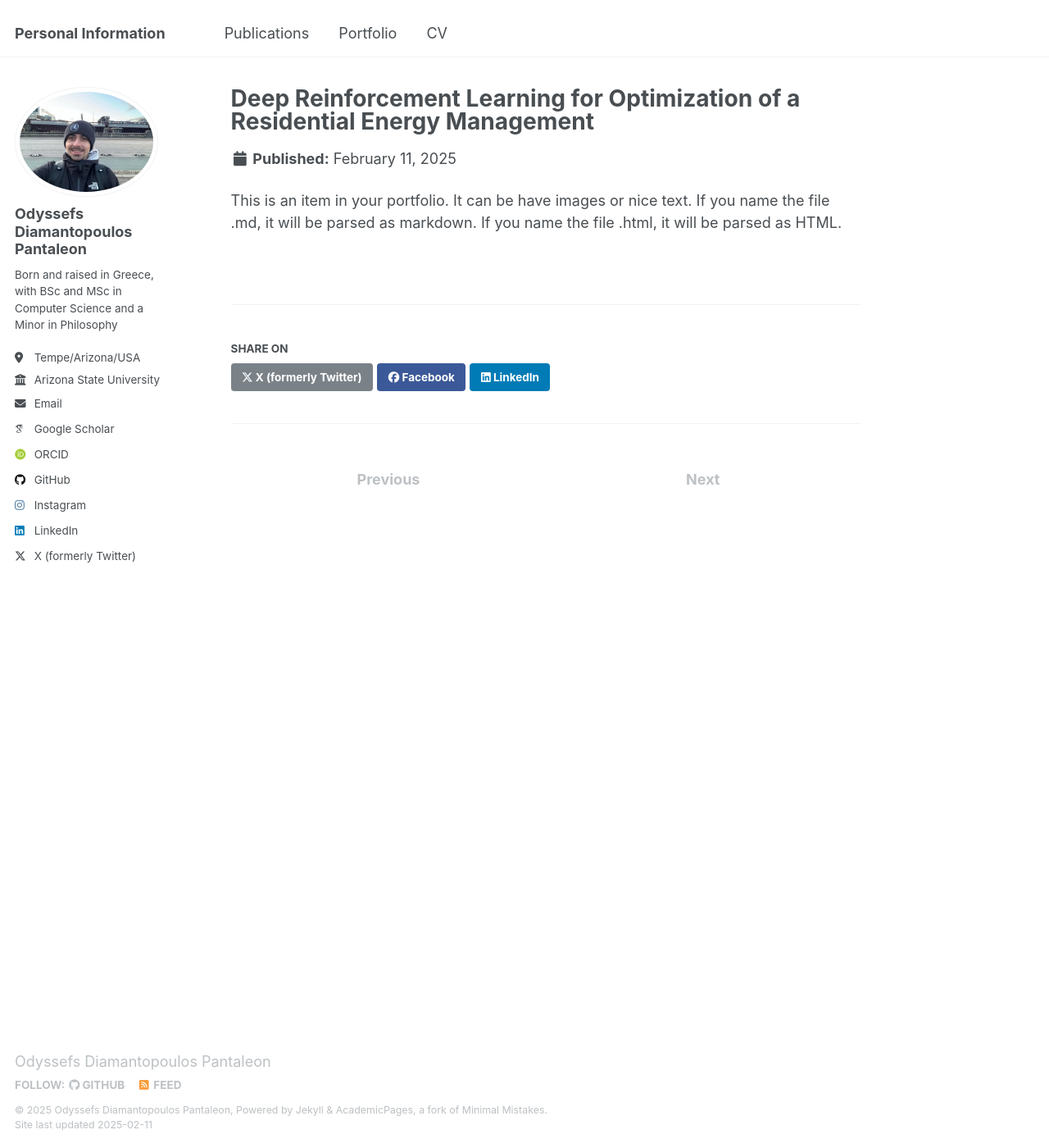
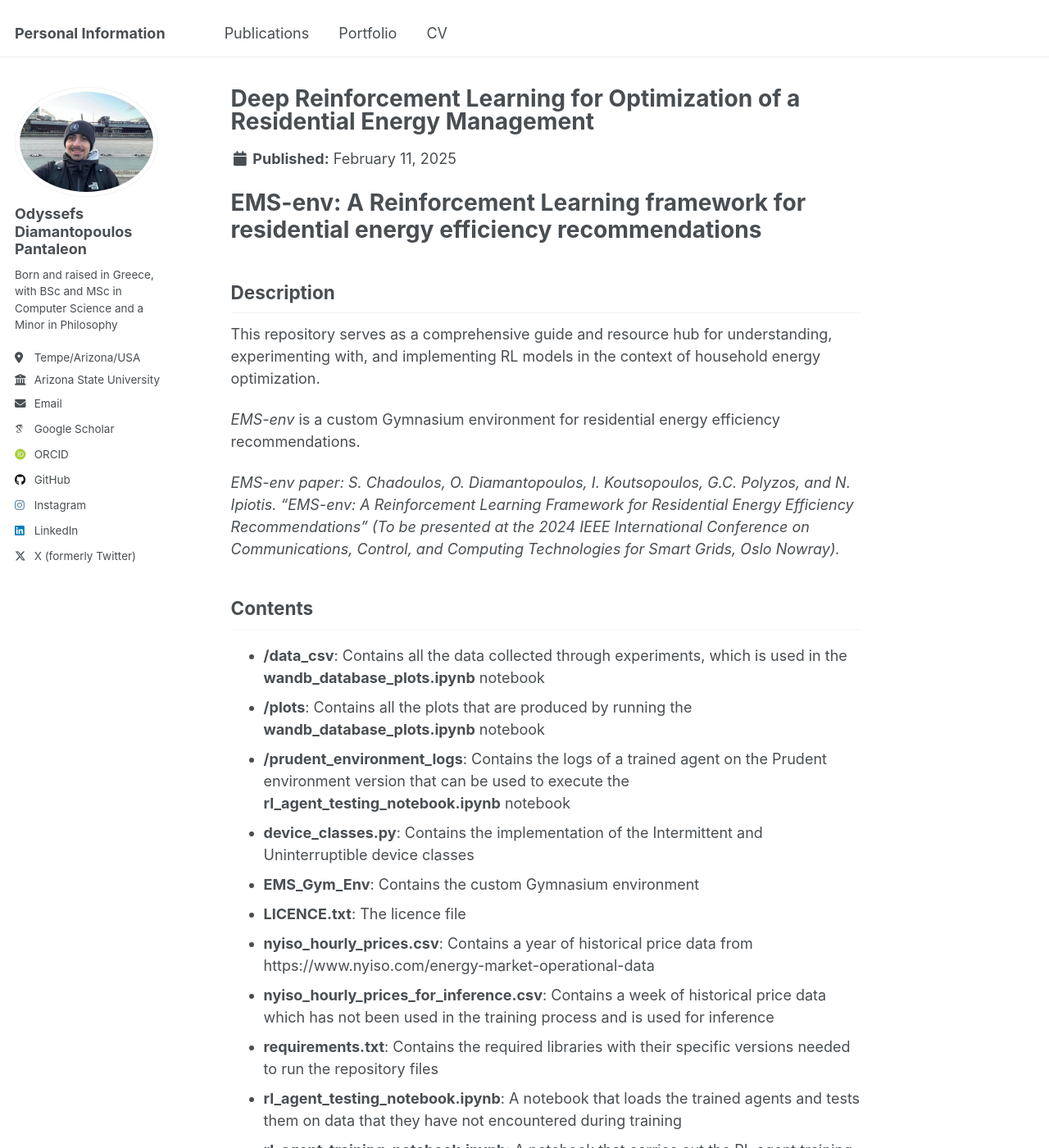
Before and after one commit to gody10/gody10.github.io, a Jekyll site: the page built from _portfolio/portfolio-1.md, in a window 1280 px wide and 1400 px high. Shown: the whole window at 82% size. Built offline with Jekyll 4.4.1, drawn with Linux system fonts in a browser that asks for light colours; some web fonts are replaced; some of the changed text lies outside the part shown.

Commit message:
Update portofolio

```diff
--- a/_portfolio/portfolio-1.md
+++ b/_portfolio/portfolio-1.md
@@ -1,7 +1,70 @@
 ---
 title: "Deep Reinforcement Learning for Optimization of a Residential Energy Management"
-excerpt: "This project was published in IEEE SmartGrid and basically models a Smart Home environment and develops a Deep Reinforcement Learning agent that acts as the Residential Energy Manager that adapts to the user's preferences and minimizes costs<br/><img src='/images/deep_rl.jpg'>"
+excerpt: "This project was published in IEEE International Conference on Communications, Control, and Computing Technologies for Smart Grids and basically models a Smart Home environment and develops a Deep Reinforcement Learning agent that acts as the Residential Energy Manager which adapts to the user's preferences and minimizes costs: https://github.com/SpirosChadoulos/EMS-env <br/><img src='/images/deep_rl.jpg'>"
 collection: portfolio
 ---
 
-This is an item in your portfolio. It can be have images or nice text. If you name the file .md, it will be parsed as markdown. If you name the file .html, it will be parsed as HTML.
+# EMS-env: A Reinforcement Learning framework for residential energy efficiency recommendations
+
+## Description
+
+This repository serves as a comprehensive guide and resource hub for understanding, experimenting with, and implementing RL models in the context of household energy optimization.
+
+_EMS-env_ is a custom Gymnasium environment for residential energy efficiency recommendations.
+
+_EMS-env paper: S. Chadoulos, O. Diamantopoulos, I. Koutsopoulos, G.C. Polyzos, and N. Ipiotis. "EMS-env: A Reinforcement Learning Framework for Residential Energy Efficiency Recommendations" (To be presented at the 2024 IEEE International Conference on Communications, Control, and Computing Technologies for Smart Grids, Oslo Nowray)._
+
+## Contents
+
+- **/data_csv**: Contains all the data collected through experiments, which is used in the **wandb_database_plots.ipynb** notebook
+- **/plots**: Contains all the plots that are produced by running the **wandb_database_plots.ipynb** notebook
+- **/prudent_environment_logs**: Contains the logs of a trained agent on the Prudent environment version that can be used to execute the **rl_agent_testing_notebook.ipynb** notebook
+- **device_classes.py**: Contains the implementation of the Intermittent and Uninterruptible device classes
+- **EMS_Gym_Env**: Contains the custom Gymnasium environment
+- **LICENCE.txt**: The licence file
+- **nyiso_hourly_prices.csv**: Contains a year of historical price data from https://www.nyiso.com/energy-market-operational-data
+- **nyiso_hourly_prices_for_inference.csv**: Contains a week of historical price data which has not been used in the training process and is used for inference
+- **requirements.txt**: Contains the required libraries with their specific versions needed to run the repository files
+- **rl_agent_testing_notebook.ipynb**: A notebook that loads the trained agents and tests them on data that they have not encountered during training
+- **rl_agent_training_notebook.ipynb**: A notebook that carries out the RL agent training in different environment setups
+- **wandb_database_plots.ipynb** : A notebook that uses experimental data gathered from the training process and constructs the respective plots, some of which were presented in the paper
+
+
+## Setup instructions
+
+1. [Download Anaconda](https://www.anaconda.com/download)
+2. Open the Anaconda Prompt
+3. Execute: `conda create -n your_env_name python=3.10.12` to create a virtual Conda environment with the specified Python version
+4. Activate the virtual Conda environment: `conda activate your_env_name`
+5. Go to the github repo directory `cd path/to/directory`
+6. Install required packages: `pip install -r requirements.txt`
+7. Follow the Weights and Biases sign up and login process: https://docs.wandb.ai/quickstart
+8. Create a new project in Weights and Biases named env_paper_experiments
+9. Run the **rl_agent_training_notebook.ipynb** notebook to train the agents
+
+## EMSGymEnv class initialization instructions
+- **data_file**: Path to the csv file containing the electricity prices (it can be replaced with any other csv file containing energy prices)
+- **intermittent_devices**: An array that contains Intermittent class objects
+- **uninterruptible_devices**: An array that contains Uninterruptible class objects
+- **episode_horizon**: Hours of learning per episode for the agent
+- **time_step_duration**: Duration of each time step in hours (e.g 0.5 for 30 minutes)
+
+## Device initialization instructions
+
+### Intermittent devices
+- **name**: The name of the device
+- **device_power_consumption**: The power consumption of the device in kiloWatts
+- **user_probabilities**: The ω, p, θ, q probabilities for the intermittent device
+- **device_standard_penalty**: The penalty issued to the agent each time it proposes an action for this specific device that the user does not approve
+
+### Uninterruptible devices
+- **name**: The name of the device
+- **device_power_consumption**: The power consumption of the device in kiloWatts
+- **user_probabilities**: The ω, p, θ, q probabilities for the intermittent device
+- **device_standard_penalty**: The penalty issued to the agent each time it proposes an action for this specific device that the user does not approve
+- **device_on_duration**: The duration the device has to stays on in order for its function to complete
+- **device_override_penalty**: The penalty issued to the agent for overriding the device when it is still on use
+
+## Acknowledgements
+
+This work was supported by the EMERGENT project which has received funding from the 2nd I-NERGY open call under Grant 101016508.
```
